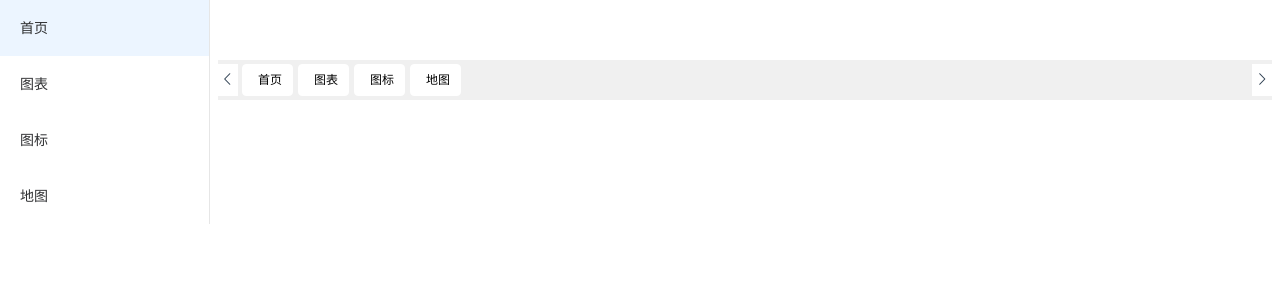
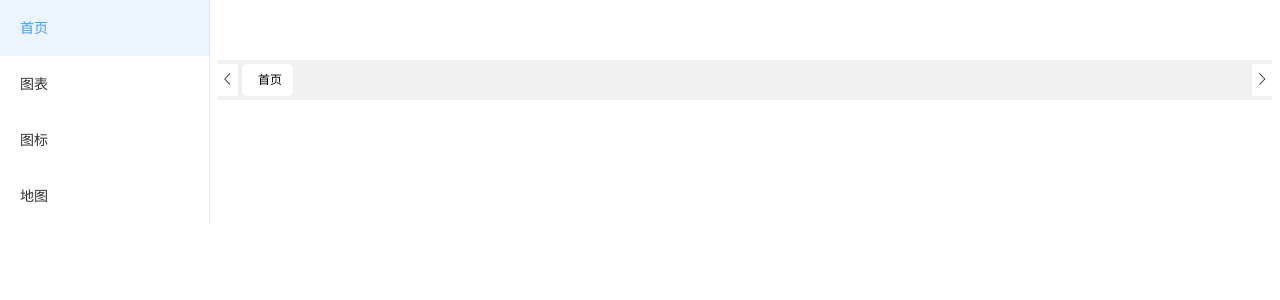
Before and after one commit to youyou1995/vue-project, a Vue app: page /#/admin in a window 1280 px wide. Shown: the top 300 px of the page. Built offline with nearby package versions, Linux system fonts and the light colour scheme.

Commit message:
fix: tab

```diff
--- a/src/router/index.js
+++ b/src/router/index.js
@@ -16,7 +16,6 @@ const router = new Router({
 });
 
 router.beforeEach((to, from, next) => {
-    console.log('router', to.path);
     if (to.path !== '/admin') {
         next('/admin');
         return;
--- a/src/store/index.js
+++ b/src/store/index.js
@@ -1,12 +1,14 @@
 import Vue from 'vue';
 import Vuex from 'vuex';
 import tab from './modules/tab';
+import menu from './modules/menu';
 
 Vue.use(Vuex);
 
 export default new Vuex.Store({
     modules: {
-        tab
+        tab,
+        menu
     },
     strict: process.env.NODE_ENV !== 'production'
 });
--- a/src/store/modules/menu.js
+++ b/src/store/modules/menu.js
@@ -1,4 +1,4 @@
-import *as type from './type';
+import *as type from '../type';
 
 const state = {
     menus: []
@@ -6,13 +6,13 @@ const state = {
 
 const mutations = {
     [type.ADD_MENUS]: (state, payload) => {
-        state.menus.push(payload);
+        state.menus.push(...payload);
     }
 };
 
 const actions = {
     addMenus({commit}, payload) {
-        commit([type.ADD_MENUS], payload);
+        commit(type.ADD_MENUS, payload);
     }
 };
 
--- a/src/store/modules/tab.js
+++ b/src/store/modules/tab.js
@@ -30,11 +30,11 @@ const mutations = {
 
 const actions = {
     addTabs({commit}, payload) {
-        commit([type.ADD_TABS], payload);
-        commit([type.UPDATE_CURRENT], payload);
+        commit(type.ADD_TABS, payload);
+        commit(type.UPDATE_CURRENT, payload);
     },
     updateCurrent({commit}, payload) {
-        commit([type.UPDATE_CURRENT], payload);
+        commit(type.UPDATE_CURRENT, payload);
     }
 };
 
--- a/src/store/type.js
+++ b/src/store/type.js
@@ -1,3 +1,4 @@
 export const ADD_TABS = 'ADD_TABS';
 export const UPDATE_CURRENT = 'UPDATE_CURRENT';
 export const DEL_TABS = 'DEL_TABS';
+export const ADD_MENUS = 'ADD_MENUS';
--- a/src/views/admin/aside/nav-menu/menu.vue
+++ b/src/views/admin/aside/nav-menu/menu.vue
@@ -19,16 +19,19 @@
     import {mapGetters, mapActions} from 'vuex';
 
     export default {
-        name: "menu",
+        name: "nav-menu",
         data() {
             return {
                 menuArr: menuData,
                 isCollapse: false,
-                defaultActive: ''
+                // defaultActive: ''
             };
         },
         components: {MenuItem},
         computed: {
+            defaultActive() {
+                return this.current.name || '01';
+            },
             ...mapGetters([
                 'current',
                 'tabs'
@@ -43,7 +46,6 @@
                 });
             },
             handleSelect(name) {
-                console.log('menu', name, this.current, this.tabs);
                 let isOpen = false;
                 this.tabs.forEach(tab => {
                     // 判断是tab中是否存在
@@ -61,8 +63,8 @@
                 for (let menu of menuData) {
                     if (!menu.children || menu.children.length <= 0) {
                         if (!name) {
-                            this.defaultActive = menu.name;
                             this.addTabs(menu);
+                            break;
                         } else if (name && menu.name === name) {
                             this.addTabs(menu);
                             break;
@@ -83,7 +85,7 @@
             this.registerComponent();
             this.addMenus(this.menuArr);
             // 默认打开第一个
-            if (!this.current) {
+            if (!this.current || !this.current.name) {
                 this.dealMenu(this.menuArr[0]);
             }
         }
--- a/src/views/admin/header/tab-view/index.vue
+++ b/src/views/admin/header/tab-view/index.vue
@@ -7,7 +7,6 @@
             <i class="el-icon-arrow-right"></i>
         </div>
         <div ref="wrapper" class="tab-wrapper" :style="{transform: `translateX(${bodyLeft})px`}">
-            <!--<transition-grop name="fade">-->
             <template v-if="tabData && tabData.length > 0"
             >
                 <el-tag :ref="`tab_${tab.name}`" :closable="tab.closable ==='1'"
@@ -19,26 +18,27 @@
                     {{tab.title}}
                 </el-tag>
             </template>
-            <!--</transition-grop>-->
         </div>
     </div>
 </template>
 
 <script>
-    import tabData from '../../../../assets/js/data/menu';
     import {mapGetters, mapActions} from 'vuex';
 
     export default {
-        name: "index",
+        name: "tab-view-index",
         data() {
             return {
-                tabData: tabData,
+                // tabData: tabData,
                 bodyLeft: 0,
                 littleScroll: 100
             };
         },
         computed: {
-            ...mapGetters('tab', [
+            tabData() {
+                return this.tabs || [];
+            },
+            ...mapGetters([
                 'current',
                 'tabs'
             ])
@@ -55,13 +55,11 @@
         },
         methods: {
             handleSelect(tab) {
-                console.log('tab', tab, this.$refs[`tab_${tab.name}`][0]);
                 if (this.current.name !== tab.name) {
                     this.updateCurrent(tab);
                 }
             },
             tabScroll(tabElement) {
-                console.log('tab', tabElement, tabElement.offsetLeft);
                 let tabWidth = this.$refs['tab'].offsetWidth;
                 if (tabElement.offsetLeft < (tabWidth - tabElement.offsetWidth)) {
                     this.bodyLeft = 0;
@@ -76,7 +74,6 @@
                 }
             },
             handleScroll(type) {
-                let offsetLeft = this.$refs[`tab_${this.tab.name}`].offsetLeft;
                 if (type === 'left') {
                     if (this.bodyLeft >= -this.littleScroll) {
                         this.bodyLeft = 0;
@@ -93,7 +90,7 @@
                     }
                 }
             },
-            ...mapActions('tab', [
+            ...mapActions([
                 'updateCurrent'
             ])
         }
@@ -127,6 +124,7 @@
                 }
             }
         }
+
         .tab-prev,
         .tab-next {
             position: absolute;
@@ -137,9 +135,11 @@
             width: 20px;
             cursor: pointer;
         }
+
         .tab-prev {
             left: 0;
         }
+
         .tab-next {
             right: 0;
         }
--- a/src/views/admin/index.vue
+++ b/src/views/admin/index.vue
@@ -5,6 +5,8 @@
         <!--header-->
         <div class="content-right">
             <admin-header class="admin-header"></admin-header>
+             <!--content-->
+            <router-view></router-view>
             <!--content-->
             <!--        <admin-content class="admin-content"></admin-content>-->
         </div>
```
Also changed, not shown: 1 other file (tests, documents, lock files or other folders).
